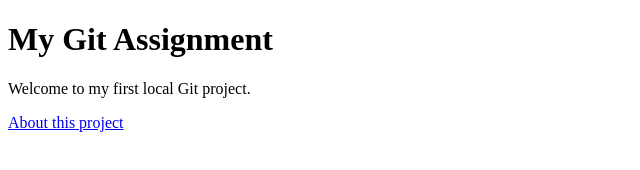
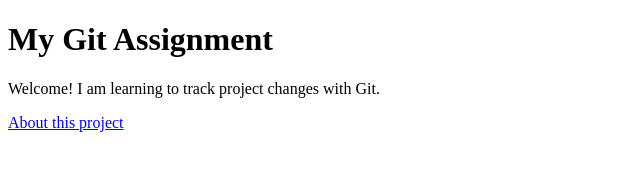
Before and after one commit to Gaurakumar-s/git-workflow-assignment-2026, a plain HTML site: page index.html in a window 1280 px wide. Shown: the whole page, without its empty margins (0-640 px from the left). Drawn offline with Linux system fonts and the light colour scheme.

Commit message:
Update home page introduction

```diff
--- a/index.html
+++ b/index.html
@@ -7,7 +7,7 @@
 </head>
 <body>
   <h1>My Git Assignment</h1>
-  <p>Welcome to my first local Git project.</p>
+  <p>Welcome! I am learning to track project changes with Git.</p>
   <a href="about.html">About this project</a>
 </body>
 </html>
```
